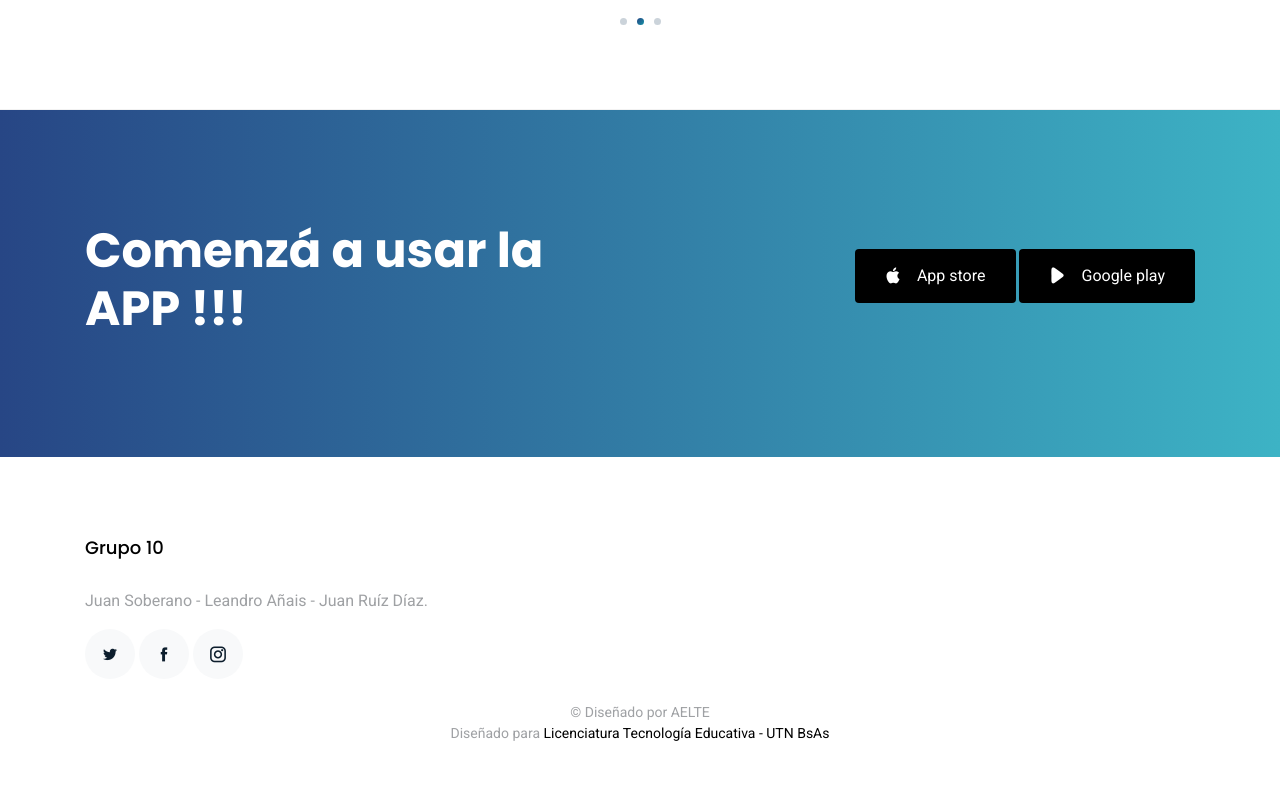
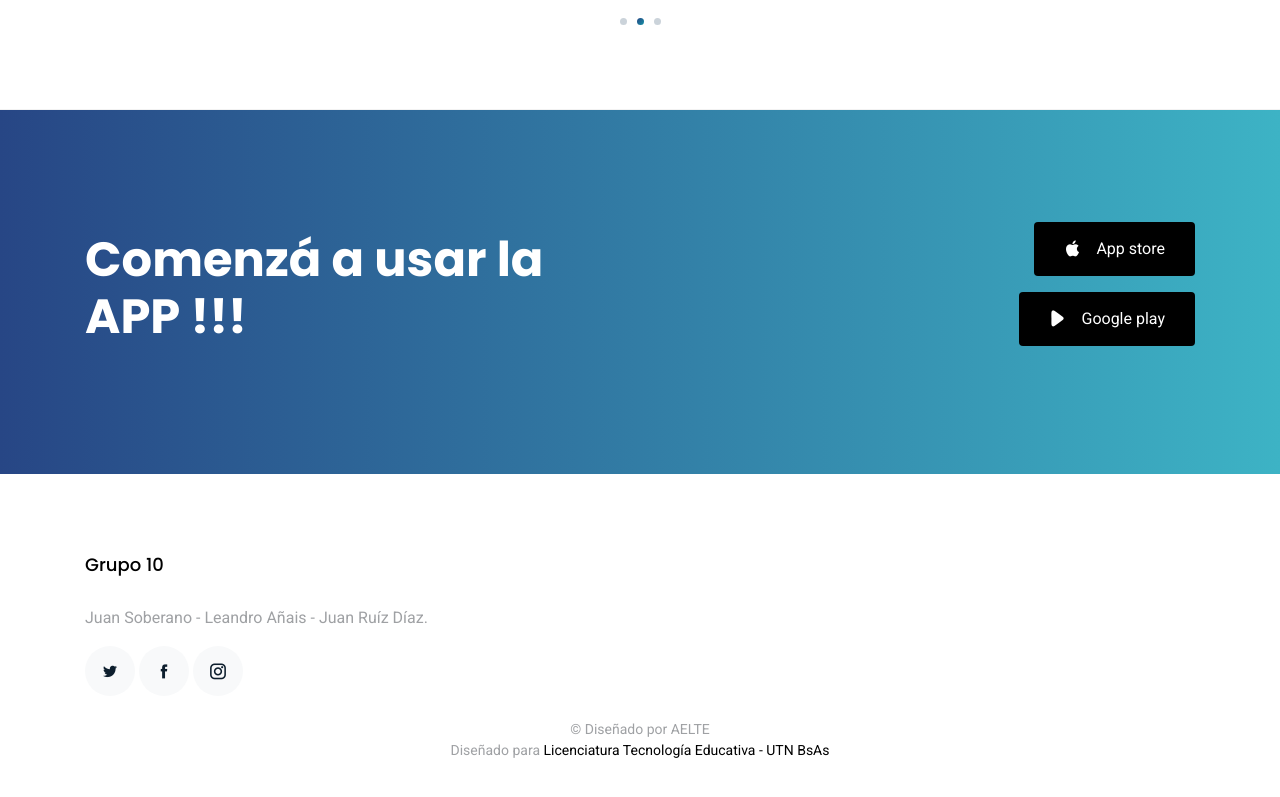
Before and after one commit to grupoasesorLTE/ejrcleanenergy, a plain HTML site: page index.html in a window 1280 px wide. Shown: the part 4719-5516 px from the top of the page. Drawn offline with Linux system fonts and the light colour scheme.

Commit message:
Update index.html

```diff
--- a/index.html
+++ b/index.html
@@ -319,7 +319,8 @@
             <h2>Comenzá a usar la APP !!!</h2>
           </div>
           <div class="col-md-5 text-center text-md-right">
-            <p><a href="#" class="btn"><span class="icofont-brand-apple mr-3"></span>App store</a> <a href="#" class="btn"><span class="icofont-ui-play mr-3"></span>Google play</a></p>
+            <p><a href="#" class="btn"><span class="icofont-brand-apple mr-3"></span>App store</a></p>
+            <p> <a href="#" class="btn"><span class="icofont-ui-play mr-3"></span>Google play</a></p>
           </div>
         </div>
       </div>
```
